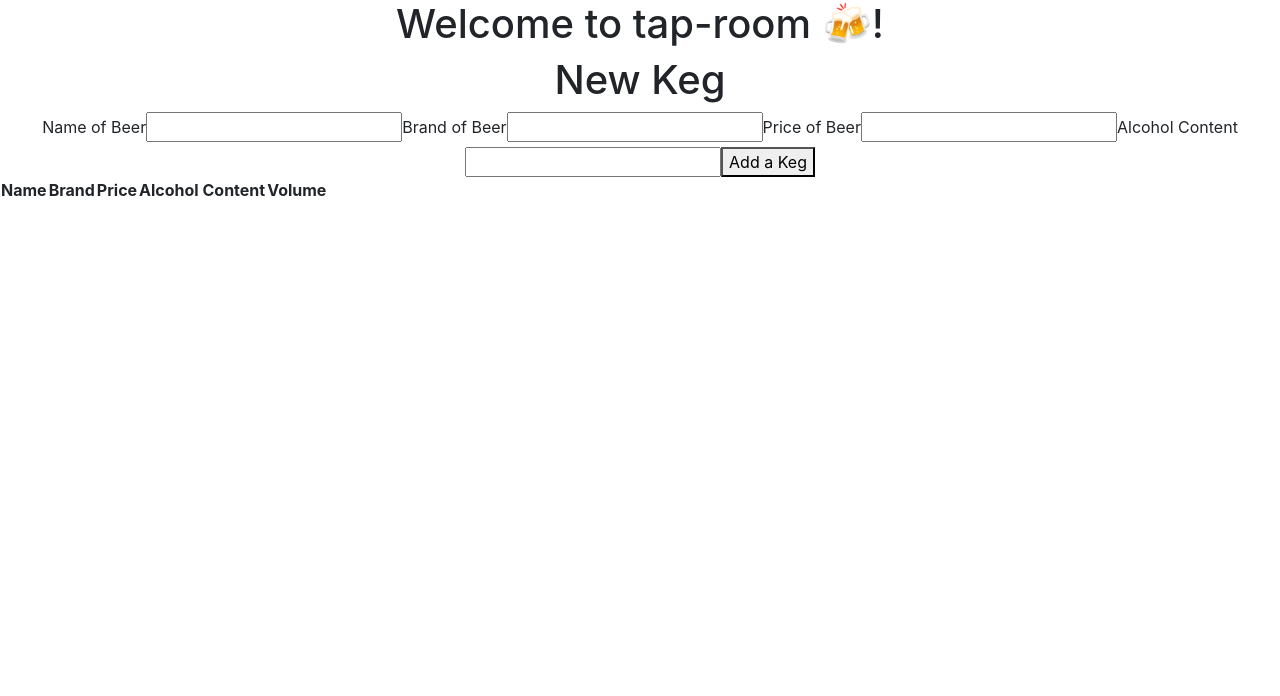
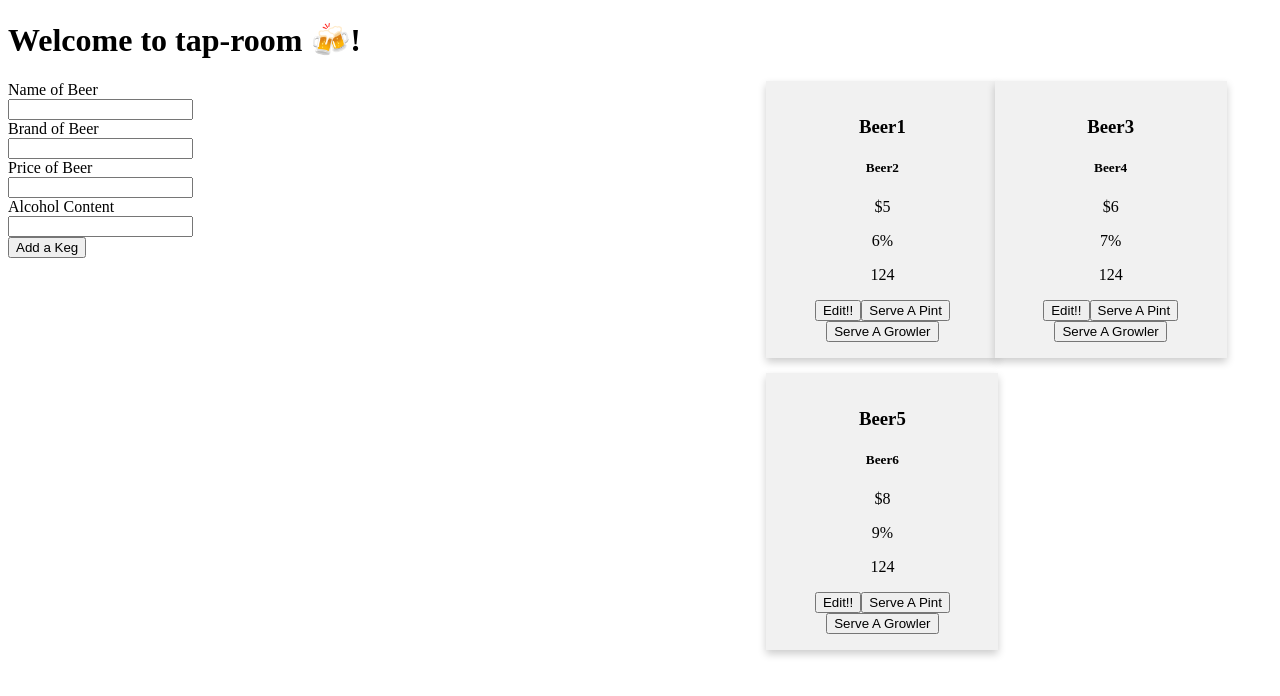
Before and after one commit to paigewilliams/tap-room, an Angular app: page / in a window 1280 px wide. Shown: the top 696 px of the page. Built offline with nearby package versions, Linux system fonts and the light colour scheme.

Commit message:
add styles to the cards using css

```diff
--- a/src/app/add-keg/add-keg.component.css
+++ b/src/app/add-keg/add-keg.component.css
@@ -0,0 +1,3 @@
+.form {
+  max-width: 20%;
+}
--- a/src/app/add-keg/add-keg.component.html
+++ b/src/app/add-keg/add-keg.component.html
@@ -1,4 +1,4 @@
-<h1>New Keg </h1>
+<div class="form">
   <label>Name of Beer</label>
   <input #newName>
   <label>Brand of Beer</label>
@@ -8,3 +8,5 @@
   <label>Alcohol Content</label>
   <input #newAlcContent>
   <button (click)="submitForm(newName.value, newBrand.value, newPrice.value, newAlcContent.value); newName.value=''; newBrand.value=''; newPrice.value=''; newAlcContent.value='';">Add a Keg</button>
+
+</div>
--- a/src/app/app.component.css
+++ b/src/app/app.component.css
@@ -0,0 +1,3 @@
+.container {
+  display: flex;
+}
--- a/src/app/app.component.html
+++ b/src/app/app.component.html
@@ -1,10 +1,14 @@
 <!--The content below is only a placeholder and can be replaced.-->
-<div style="text-align:center">
+<div>
   <h1>
     Welcome to {{ title }} 🍻!
   </h1>
+</div>
+<div class="container">
+  <div class="column">
+    <app-add-keg (sendKeg)="addKeg($event)"></app-add-keg>
+    <app-edit-keg [childSelectedKeg] = "selectedKeg" (clickedDone)="finishedEditing()"></app-edit-keg>
+  </div>
+  <app-list-keg [childKegList]="masterKegsList" (clickSender)="editKeg($event)"></app-list-keg>
 
-<app-add-keg (sendKeg)="addKeg($event)"></app-add-keg>
-<app-list-keg [childKegList]="masterKegsList" (clickSender)="editKeg($event)"></app-list-keg>
-<app-edit-keg [childSelectedKeg] = "selectedKeg" (clickedDone)="finishedEditing()"></app-edit-keg>
 </div>
--- a/src/app/app.component.ts
+++ b/src/app/app.component.ts
@@ -10,7 +10,11 @@ export class AppComponent {
   title = 'tap-room';
   selectedKeg: Keg = null;
 
-  masterKegsList: Keg[] = [];
+  masterKegsList: Keg[] = [
+    new Keg('Beer1', 'Beer2', 5, 6),
+    new Keg('Beer3', 'Beer4', 6, 7),
+    new Keg('Beer5', 'Beer6', 8, 9)
+  ];
 
   addKeg(newKeg: Keg){
     this.masterKegsList.push(newKeg);
--- a/src/app/edit-keg/edit-keg.component.css
+++ b/src/app/edit-keg/edit-keg.component.css
@@ -0,0 +1,3 @@
+.form {
+  max-width: 20%;
+}
--- a/src/app/edit-keg/edit-keg.component.html
+++ b/src/app/edit-keg/edit-keg.component.html
@@ -1,6 +1,6 @@
-<div *ngIf = "childSelectedKeg">
-  <h3>{{childSelectedKeg.name}}</h3>
-  <h3>Edit Keg</h3>
+<div *ngIf = "childSelectedKeg" class = "form">
+  <!-- <h3>{{childSelectedKeg.name}}</h3> -->
+  <h3>Edit Keg - {{childSelectedKeg.name}}</h3>
   <label>Enter Keg Name: </label>
   <input [(ngModel)]="childSelectedKeg.name">
   <label>Enter Keg Brand: </label>
--- a/src/app/list-keg/list-keg.component.css
+++ b/src/app/list-keg/list-keg.component.css
@@ -0,0 +1,30 @@
+.column {
+  float: left;
+  width: 40%;
+  padding: 0 10px;
+}
+.row {
+  margin: 0 -5px;
+}
+
+.row:after {
+  content: "";
+  display: table;
+  clear: both;
+}
+@media screen and (max-width: 600px) {
+  .column {
+    width: 100%;
+    display: block;
+    margin-bottom: 20px;
+  }
+}
+.card {
+  box-shadow: 0 4px 8px 0 rgba(0, 0, 0, 0.2);
+  padding: 16px;
+  text-align: center;
+  background-color: #f1f1f1;
+  width: 200px;
+  margin-bottom: 15px;
+  margin-right: 20px;
+}
--- a/src/app/list-keg/list-keg.component.html
+++ b/src/app/list-keg/list-keg.component.html
@@ -1,5 +1,4 @@
-<div >
-  <!-- *ngIf="kegs.length > 0" -->
+<!-- <div >
   <table>
     <tr>
       <th>Name</th>
@@ -14,7 +13,7 @@
       <td>{{currentKeg.brand}}</td>
       <td>${{currentKeg.price}}  </td>
       <td>{{currentKeg.alcContent}}%</td>
-      <td>{{currentKeg.volume}}</td>
+      <td>{{currentKeg.alcContent}}%</td>
       <td *ngIf="currentKeg.price < 5">💰</td>
       <td *ngIf="currentKeg.price >=5 && currentKeg.price <=10 ">💰💰</td>
       <td *ngIf="currentKeg.price > 10 ">💰💰💰</td>
@@ -26,7 +25,20 @@
       <button (click)="decreaseVolume(currentKeg)">Serve A Pint</button>
       <button (click)="decreaseVolumeBy2(currentKeg)">Serve A Growler</button>
     </tr>
+  </table>
+</div> -->
 
-  </table>
-
-</div>
+  <div class="row">
+    <div *ngFor="let currentKeg of childKegList" class="column">
+      <div class="card">
+        <h3>{{currentKeg.name}}</h3>
+        <h5>{{currentKeg.brand}}</h5>
+        <p>${{currentKeg.price}}</p>
+        <p>{{currentKeg.alcContent}}%</p>
+        <p>{{currentKeg.volume}}</p>
+        <button (click)="editButtonClicked(currentKeg)">Edit!!</button>
+        <button (click)="decreaseVolume(currentKeg)">Serve A Pint</button>
+        <button (click)="decreaseVolumeBy2(currentKeg)">Serve A Growler</button>
+      </div>
+    </div>
+  </div>
```
Also changed, not shown: src/app/add-keg/add-keg.component.ts (+0 -28 lines), .angular-cli.json.
